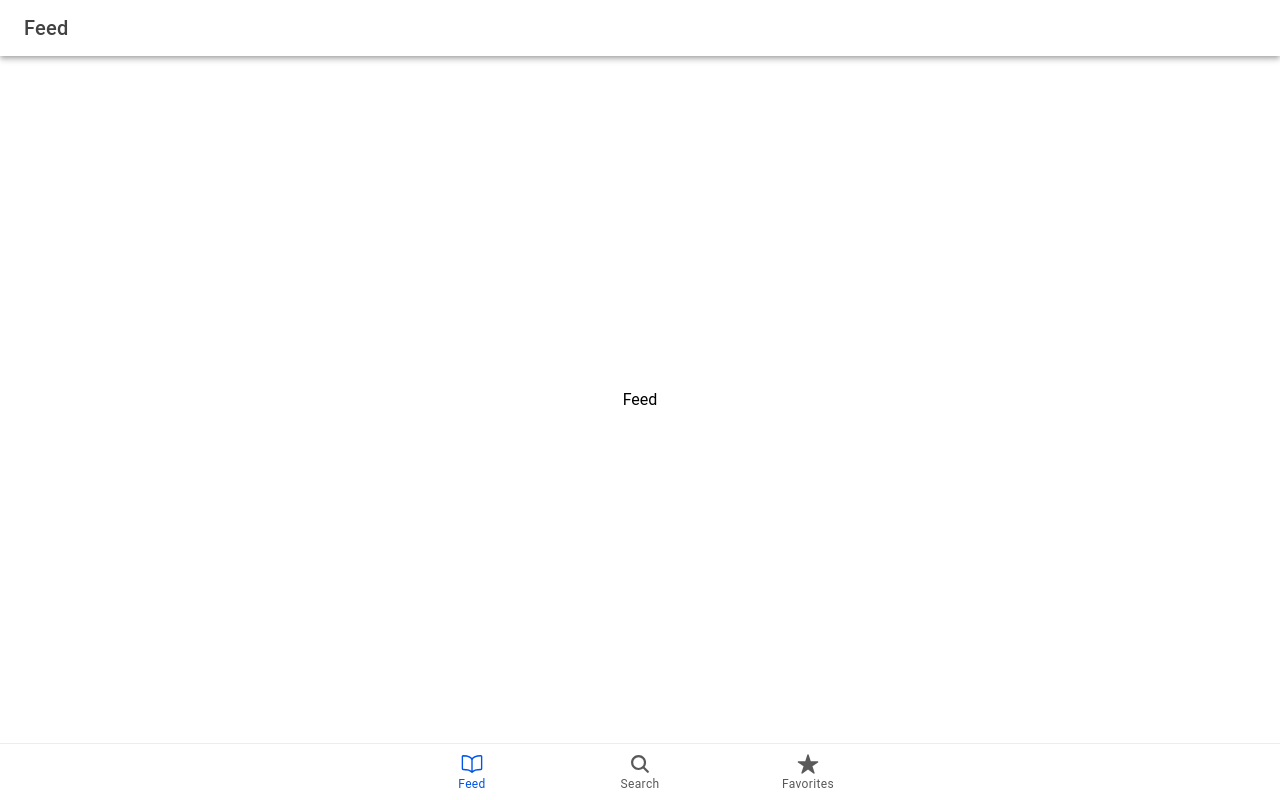
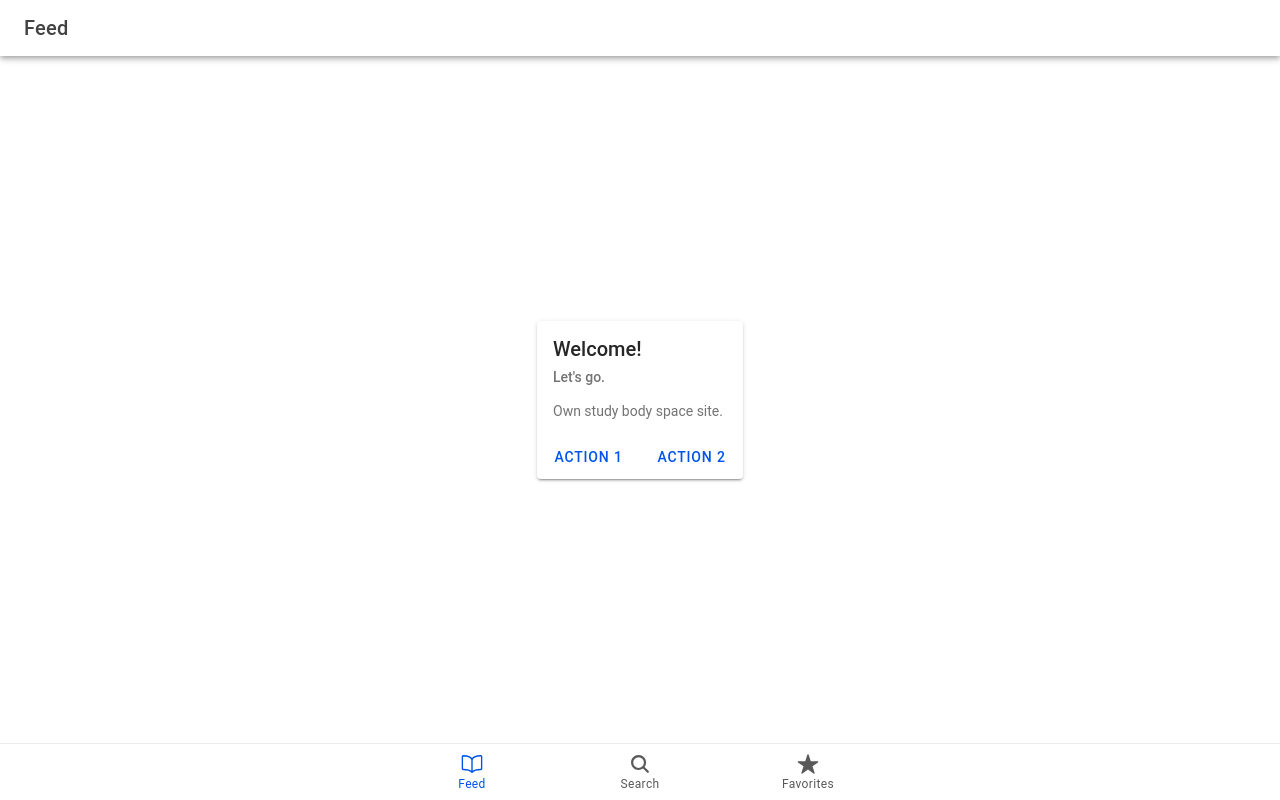
Before and after one commit to cacaii03/it35-lab, a React (Vite) app: page /home in a window 1280 px wide. Both pictures are taken after a click on the element "Feed". Built offline with nearby package versions, Linux system fonts and the light colour scheme.

Commit message:
Added new features in feed.tsx and login.tsx page

```diff
--- a/src/pages/Login.tsx
+++ b/src/pages/Login.tsx
@@ -1,20 +1,28 @@
 import {
+  IonAvatar,
   IonButton,
   IonButtons,
+  IonCheckbox,
   IonContent,
   IonHeader,
+  IonIcon,
+  IonInput,
+  IonInputPasswordToggle,
+  IonItem,
   IonMenuButton,
   IonPage,
   IonTitle,
   IonToolbar,
   useIonRouter
 } from '@ionic/react';
+import { logoIonic } from 'ionicons/icons';
 
 function Login() {
   const navigation = useIonRouter();
   const doLogin = () => {
     navigation.push('/it35-lab/app', 'forward', 'replace');
   };
+
   return (
     <IonPage>
       <IonHeader>
@@ -26,7 +34,26 @@ function Login() {
         </IonToolbar>
       </IonHeader>
       <IonContent className='ion-padding'>
-        <IonButton onClick={() => doLogin()} expand="full">
+        <div style={{ display: 'flex', alignItems: 'center', justifyContent: 'center' }}>
+          <IonAvatar>
+            <img alt="Silhouette of a person's head" src="https://ionicframework.com/docs/img/demos/avatar.svg" />
+          </IonAvatar>
+        </div>
+
+        <IonItem>
+          <IonInput label="Username:" placeholder="Username" />
+        </IonItem>
+        <IonItem>
+          <IonInput type="password" label="Password:" placeholder="Password">
+            <IonInputPasswordToggle slot="end" />
+          </IonInput>
+        </IonItem>
+
+        <IonItem>
+          <IonCheckbox>I agree to the terms and conditions</IonCheckbox>
+        </IonItem>
+
+        <IonButton onClick={doLogin} expand="full">
           Login
         </IonButton>
       </IonContent>
--- a/src/pages/home-tabs/Feed.tsx
+++ b/src/pages/home-tabs/Feed.tsx
@@ -1,4 +1,11 @@
+import React from 'react';
 import {
+  IonButton,
+  IonCard,
+  IonCardContent,
+  IonCardHeader,
+  IonCardSubtitle,
+  IonCardTitle,
   IonButtons,
   IonContent,
   IonHeader,
@@ -7,6 +14,24 @@ import {
   IonTitle,
   IonToolbar
 } from '@ionic/react';
+
+const Example: React.FC = () => {
+  return (
+    <IonCard>
+      <IonCardHeader>
+        <IonCardTitle>Welcome!</IonCardTitle>
+        <IonCardSubtitle>Let's go.</IonCardSubtitle>
+      </IonCardHeader>
+      <IonCardContent>
+       Own study body space site.
+      </IonCardContent>
+
+      <IonButton fill="clear">Action 1</IonButton>
+      <IonButton fill="clear">Action 2</IonButton>
+    </IonCard>
+  );
+};
+
 const Feed: React.FC = () => {
   return (
     <IonPage>
@@ -27,10 +52,11 @@ import {
             height: '100%',
           }}
         >
-          Feed
+          <Example />
         </div>
       </IonContent>
     </IonPage>
   );
 };
+
 export default Feed;
```
Lines whose indentation alone changed are shown as unchanged.
